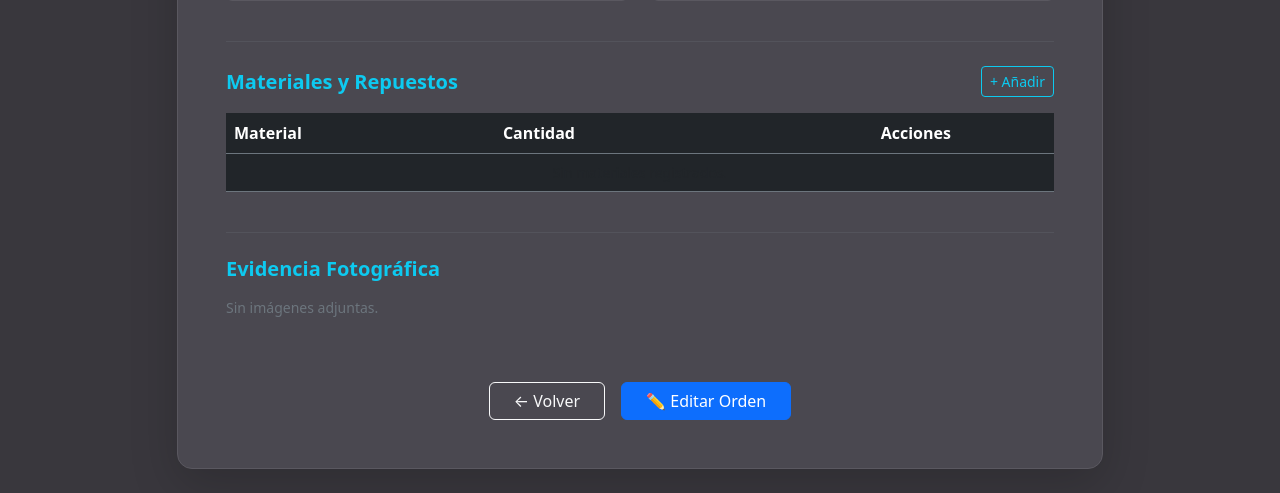
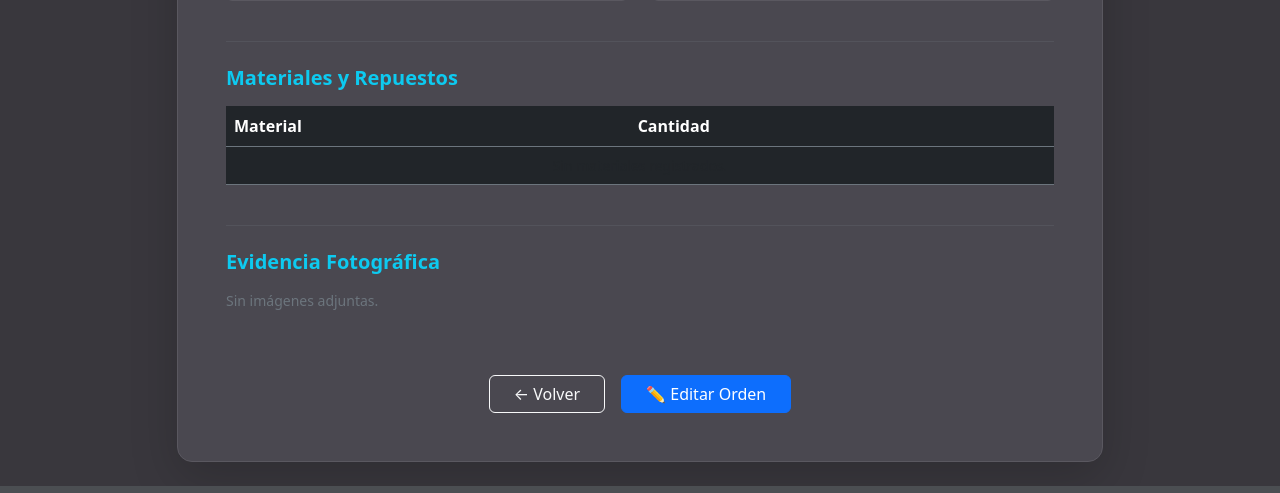
Before and after one commit to Masfos/gestion-cab-systems, a Django app: template templates/ver_orden.html in a window 1280 px wide. Shown: the part 591-1084 px from the top of the page. Run offline with Django 5.2, Linux system fonts and the light colour scheme; the template is opened without the code that fills it, so the values that code supplies are empty.

Commit message:
fix: ver_orden solo muestra materiales sin botones de edición

```diff
--- a/templates/ver_orden.html
+++ b/templates/ver_orden.html
@@ -75,17 +75,13 @@
 
                 <!-- Materiales -->
                 <hr class="border-secondary my-4">
-                <div class="d-flex justify-content-between align-items-center mb-3">
-                    <h5 class="text-info fw-bold m-0">Materiales y Repuestos</h5>
-                    <a href="{% url 'agregar_material' orden.id %}" class="btn btn-sm btn-outline-info">+ Añadir</a>
-                </div>
+                <h5 class="text-info fw-bold mb-3">Materiales y Repuestos</h5>
                 <div class="table-responsive mb-4">
                     <table class="table table-dark border-secondary align-middle">
                         <thead>
                             <tr>
                                 <th>Material</th>
                                 <th>Cantidad</th>
-                                <th class="text-center">Acciones</th>
                             </tr>
                         </thead>
                         <tbody>
@@ -93,16 +89,9 @@
                             <tr>
                                 <td>{{ item.material.nombre }}</td>
                                 <td>{{ item.cantidad }}</td>
-                                <td class="text-center">
-                                    <a href="{% url 'editar_material' item.id %}" class="btn btn-sm btn-warning">✏️</a>
-                                    {% if es_admin %}
-                                    <a href="{% url 'eliminar_material' item.id %}" class="btn btn-sm btn-danger"
-                                       onclick="return confirm('¿Eliminar este material? Se devolverá el stock.')">🗑️</a>
-                                    {% endif %}
-                                </td>
                             </tr>
                             {% empty %}
-                            <tr><td colspan="3" class="text-muted text-center small">Sin materiales registrados.</td></tr>
+                            <tr><td colspan="2" class="text-muted text-center small">Sin materiales registrados.</td></tr>
                             {% endfor %}
                         </tbody>
                     </table>
```
